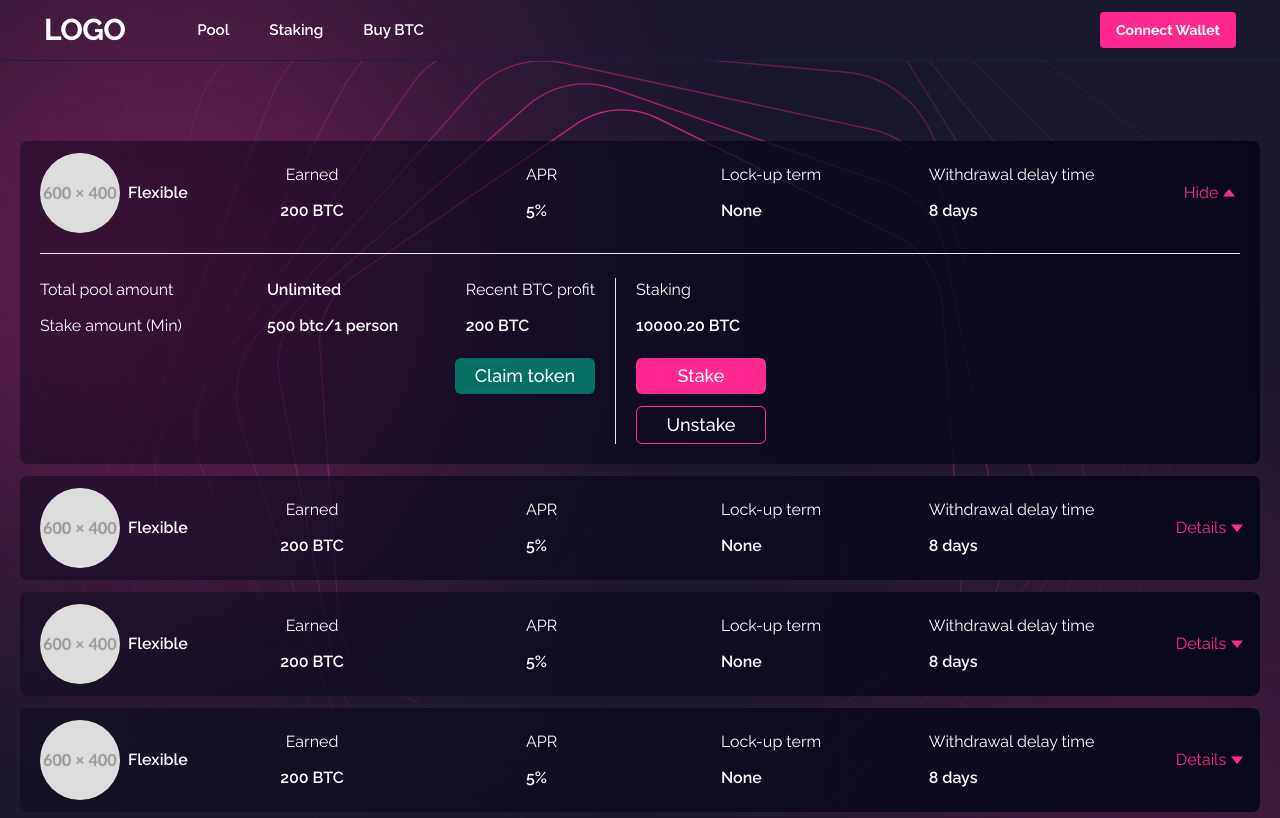
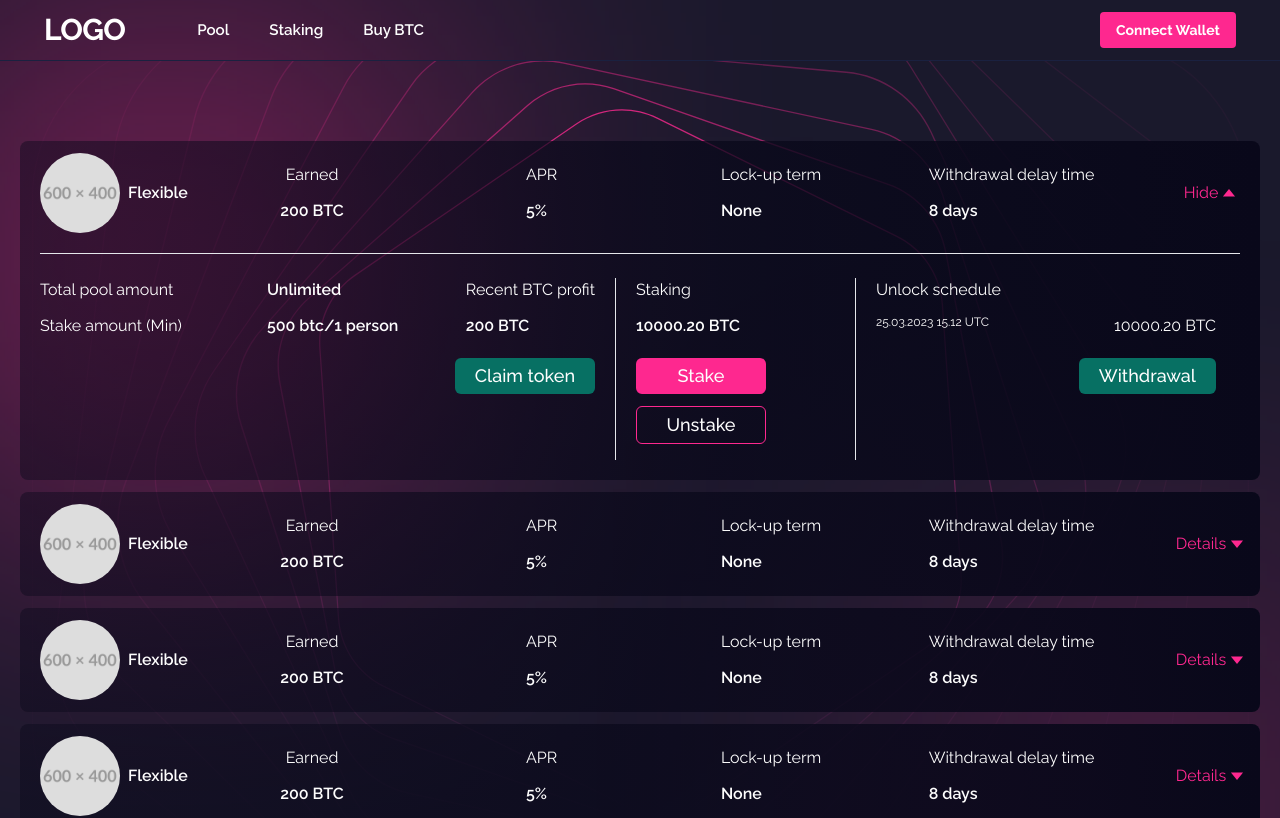
Before and after one commit to AlSirang/IDO-launchpad-figma-to-react, a React (Create React App) app: page /staking in a window 1280 px wide. Shown: the top 818 px of the page. Built offline with nearby package versions, Linux system fonts and the light colour scheme.

Commit message:
fix: update staking card

```diff
--- a/src/components/staking-card.js
+++ b/src/components/staking-card.js
@@ -145,8 +145,8 @@ export const StakingCard = ({ defaultOpen = false }) => {
                       </span>
                     </div>
                   </div>
-                  <div className="md:flex border-t mt-3 pt-3">
-                    <div className="border-b md:border-b-0 pb-4 md:border-r pr-5 md:max-w-xl mt-3 w-45">
+                  <div className="tablet:flex border-t mt-3 pt-3">
+                    <div className="border-b tablet:border-b-0 pb-4 tablet:border-r pr-5 tablet:max-w-xl mt-3 tablet:w-full">
                       <div className="grid gap-2 md:grid-cols-12">
                         <div className="md:col-span-7 col-span-12">
                           <div className="flex justify-between md:grid grid-cols-12 gap-5 mb-3 md:mb-3">
@@ -186,16 +186,18 @@ export const StakingCard = ({ defaultOpen = false }) => {
                       </div>
                     </div>
 
-                    <div className="col-span-6 md:pl-5 mt-3 md:w-96">
-                      <div className="flex justify-between md:grid">
-                        <h2 className="whitespace-nowrap md:mb-3">Staking</h2>
+                    <div className="tablet:px-5 mt-3 tablet:w-[20%] tablet:border-r tablet:border-b-0 border-b pb-4 ">
+                      <div className="flex justify-between tablet:grid">
+                        <h2 className="whitespace-nowrap tablet:mb-3">
+                          Staking
+                        </h2>
                         <p className="font-semibold whitespace-nowrap">
                           10000.20 BTC
                         </p>
                       </div>
 
-                      <div className="mt-5 md:grid gap-3 flex">
-                        <div className="inline-block w-[50%] md:w-full md:max-w-[130px]">
+                      <div className="mt-5 tablet:grid gap-3 flex">
+                        <div className="inline-block w-[50%] tablet:w-full tablet:max-w-[130px]">
                           <button
                             className="rounded-md bg-cpink-100 w-full hover:bg-pink-600 transition-all"
                             onClick={onStake}
@@ -205,13 +207,32 @@ export const StakingCard = ({ defaultOpen = false }) => {
                             </span>
                           </button>
                         </div>
-                        <div className="inline-block w-[50%] md:w-full md:max-w-[130px]">
+                        <div className="inline-block w-[50%] tablet:w-full tablet:max-w-[130px]">
                           <button
                             className="rounded-md bg-transparent border border-cpink-100 w-full hover:border-pink-600 transition-all"
                             onClick={onUnstake}
                           >
                             <span className="inline-block py-1 px-5 text-lg font-medium">
                               Unstake
+                            </span>
+                          </button>
+                        </div>
+                      </div>
+                    </div>
+
+                    <div className="tablet:pl-5 mt-3 tablet:w-[30%]">
+                      <div className="w-full">
+                        <h2 className="whitespace-nowrap mb-1 tablet:mb-3">
+                          Unlock schedule
+                        </h2>
+                        <div className="flex justify-between">
+                          <p className="text-xs">25.03.2023 15.12 UTC</p>
+                          <p>10000.20 BTC</p>
+                        </div>
+                        <div className="mt-5 flex md:justify-end">
+                          <button className="rounded-md bg-[#077063] hover:bg-[#04544a] transition-all">
+                            <span className="inline-block py-1 px-5 text-lg font-medium">
+                              Withdrawal
                             </span>
                           </button>
                         </div>
```
